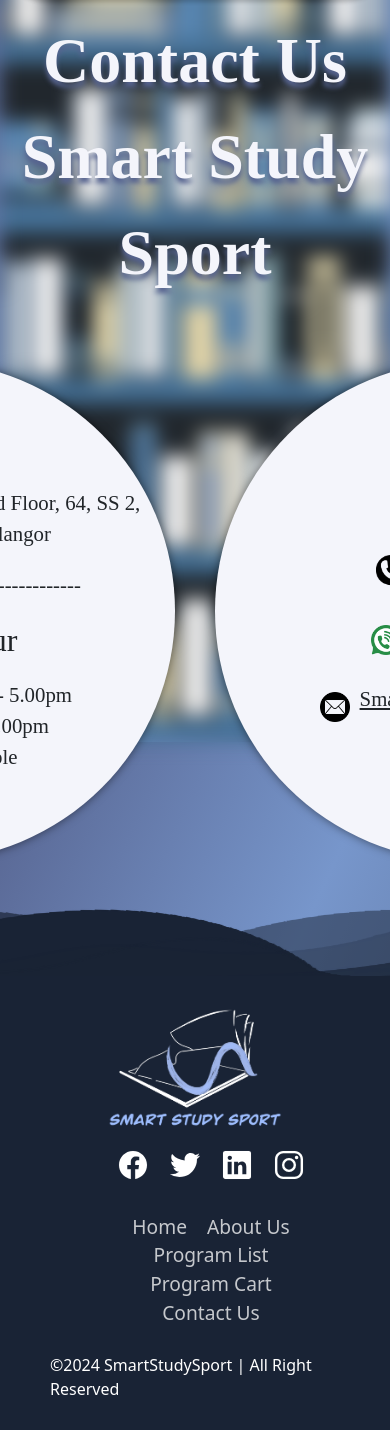
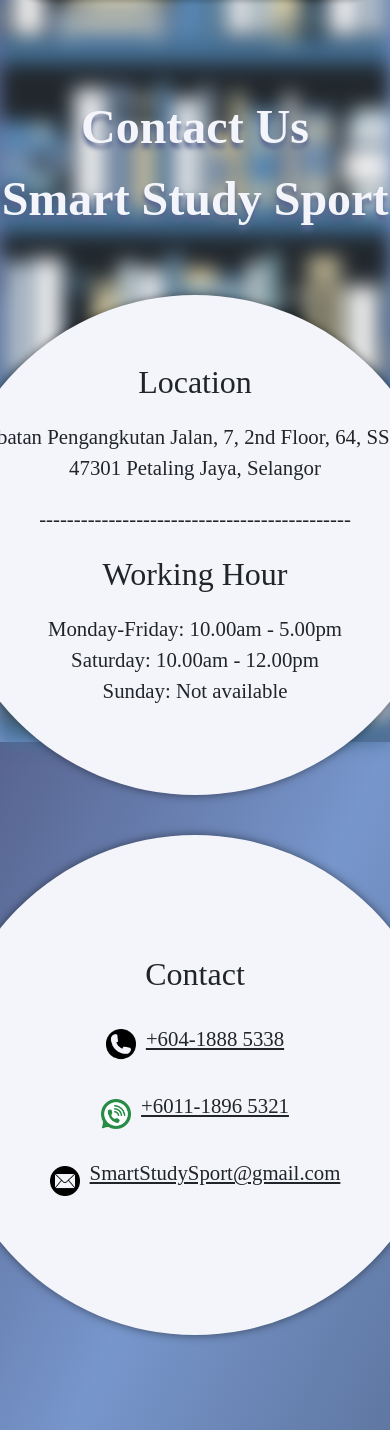
Before and after one commit to MrQin877/WebPro-B2200838, a PHP site: page /ContactUS.html in a window 390 px wide. Shown: the part 102-1532 px from the top of the page. Before the commit the page ends 1497 px from the top, so only its background shows below. Run offline with PHP 8.4, Linux system fonts and the light colour scheme.

Commit message:
adjustment in about us and contact use media

```diff
--- a/AboutUS.css
+++ b/AboutUS.css
@@ -129,8 +129,6 @@ body {
 
 
 
-
-
 @media screen and (max-width: 760px) {
     th, td {
         padding-top: 10px;
--- a/AboutUs.html
+++ b/AboutUs.html
@@ -33,7 +33,7 @@
                     <td class="font" style=" padding-bottom: 20px; ">Our initial focus is on building a robust platform that offers interactive virtual classrooms, real-time feedback, and customized learning plans.</td>
                 </tr>
                 <tr>
-                    <td class="line-f" style=" padding-top: 0px;" colspan="2">-------------------------------------------------------------------------------</td>
+                    <td class="line-f" style=" padding-top: 0px;" colspan="2">------------------------------------------------------------------------------</td>
                 </tr>
                 <tr>
                     <td class="font" style=" text-align: center; padding-top: 15px;" colspan="2">As tuition center, We are excited to bring fresh perspectives and innovative solutions to the field of online education.</td>
--- a/ContactUS.css
+++ b/ContactUS.css
@@ -60,6 +60,7 @@ section {
     align-items: center;
     justify-content: center;
     z-index: 2;
+    flex-direction: row
 }
 
 
@@ -117,3 +118,18 @@ section {
 .button {
     margin-top: 500%;
 }
+
+@media screen and (max-width:760px) {
+
+    .Jack-large-word {
+        font-size: 300%;
+    }
+
+    .align-center {
+        flex-direction: column;
+    }
+
+    section {
+        height: 200vh;
+    }
+}
--- a/ContactUS.html
+++ b/ContactUS.html
@@ -19,10 +19,10 @@
 
         <div class="background-image"></div>
 
-        <div class="align-center" style="margin-top: 10%;">
+        <div class="align-center" >
             <div class="Jack-large-word" style="text-align: center;"> Contact Us <br> Smart Study Sport</div>
         </div>
-        <div class="content align-center" style="flex-direction: row">
+        <div class="content align-center" >
             <div class="white-block-l circle" style="flex-direction: column;">
                 <div>
                     <h1 class="Jack-normal-word">Location</h1>
```
